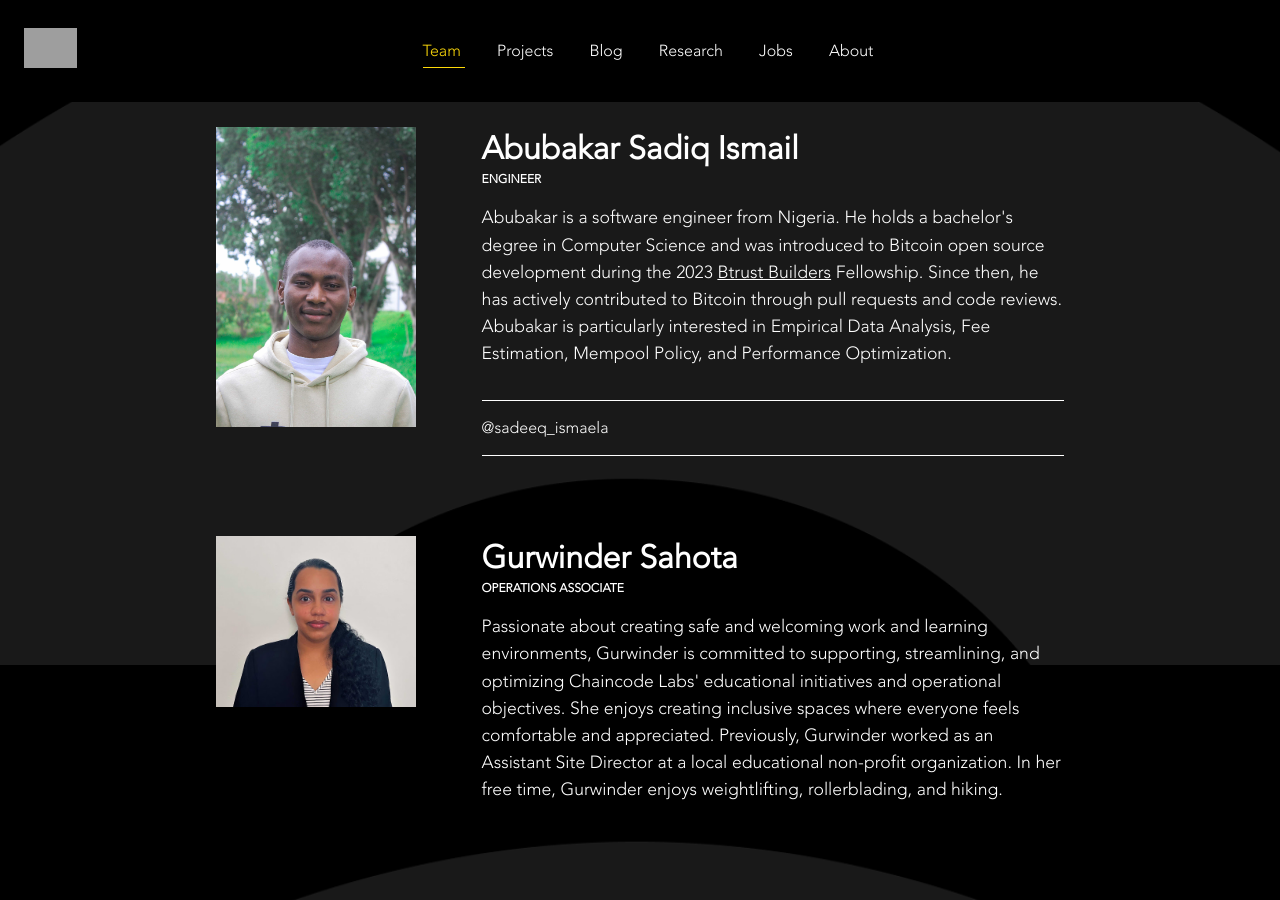
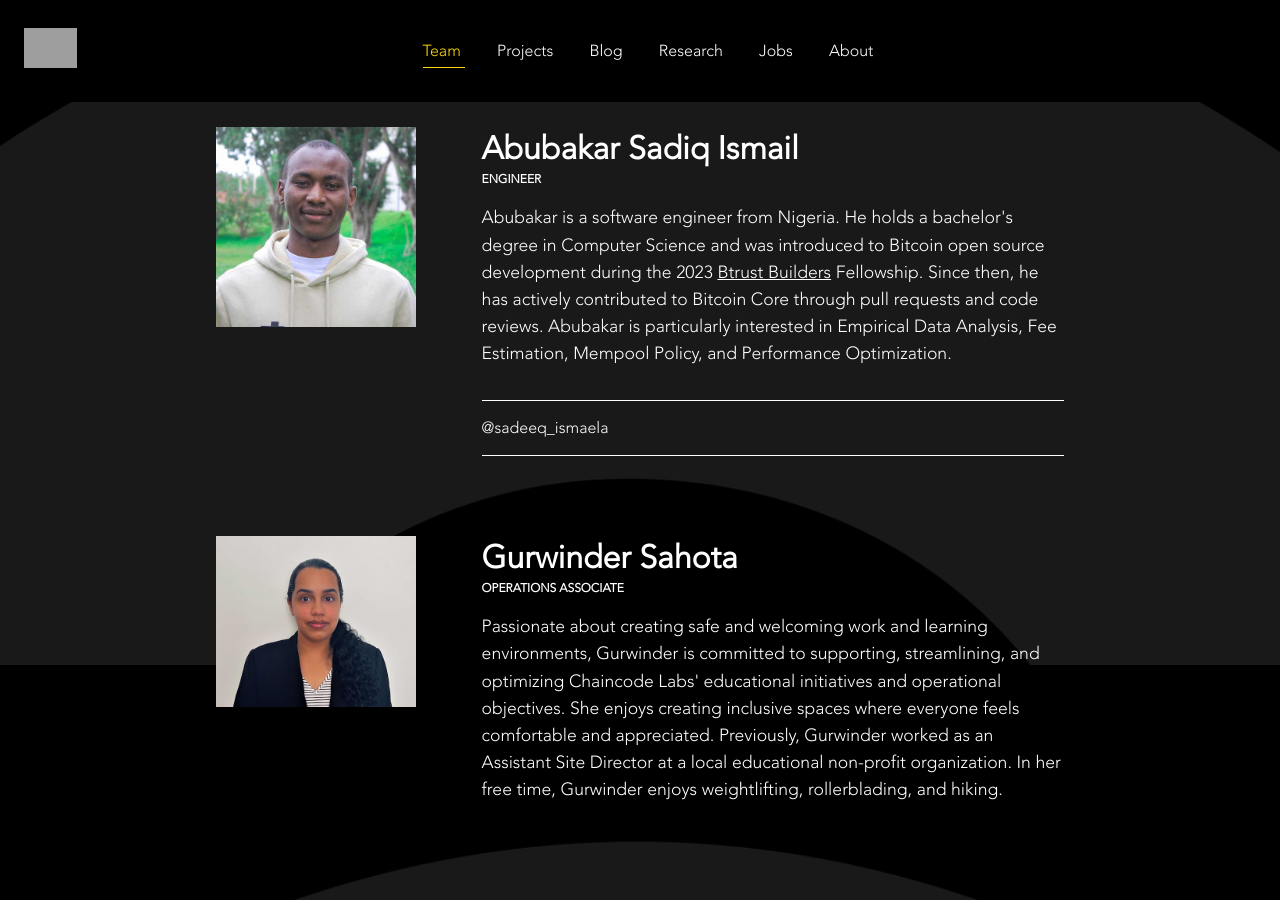
Before and after one commit to furszy/chaincodelabs.github.io, a Jekyll site: the page built from team.html, in a window 1280 px wide and 900 px high, scrolled down 4735 px. Built offline with Jekyll 4.4.1, drawn with Linux system fonts in a browser that asks for light colours; grey boxes are pictures that could not be loaded.

Commit message:
adjust pic size

```diff
--- a/_data/team.yml
+++ b/_data/team.yml
@@ -75,7 +75,7 @@
   alt: Picture of Antoine Poinsot
 - name: Abubakar Sadiq Ismail
   title: Engineer
-  description: Abubakar is a software engineer from Nigeria. He holds a bachelor's degree in Computer Science and was introduced to Bitcoin open source development during the 2023 <a href="https://www.btrust.tech/builders" target="_blank">Btrust Builders</a> Fellowship. Since then, he has actively contributed to Bitcoin through pull requests and code reviews. Abubakar is particularly interested in Empirical Data Analysis, Fee Estimation, Mempool Policy, and Performance Optimization.
+  description: Abubakar is a software engineer from Nigeria. He holds a bachelor's degree in Computer Science and was introduced to Bitcoin open source development during the 2023 <a href="https://www.btrust.tech/builders" target="_blank">Btrust Builders</a> Fellowship. Since then, he has actively contributed to Bitcoin Core through pull requests and code reviews. Abubakar is particularly interested in Empirical Data Analysis, Fee Estimation, Mempool Policy, and Performance Optimization.
   social: "@sadeeq_ismaela"
   link: https://twitter.com/sadeeq_ismaela
   image: assets/images/abubakar.jpg
```
Also changed, not shown: assets/images/abubakar.jpg.
